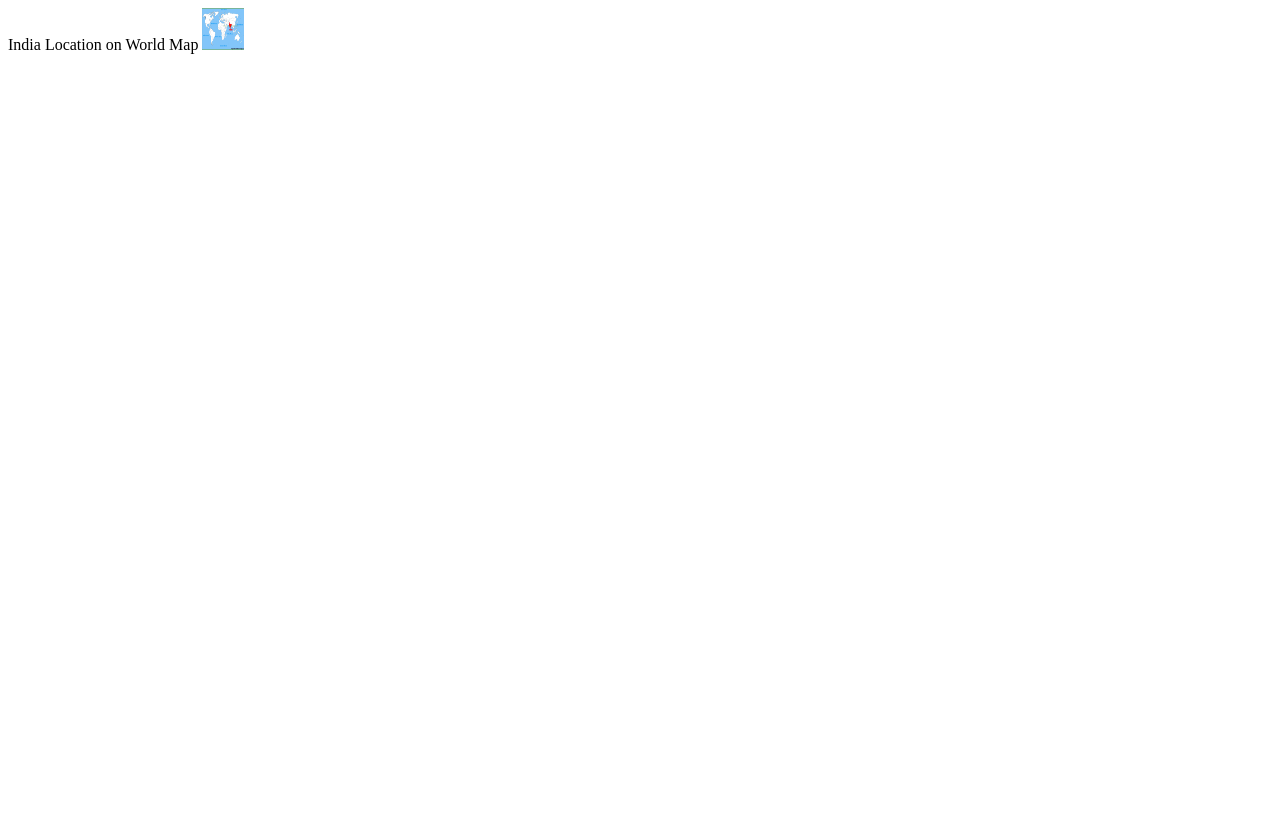
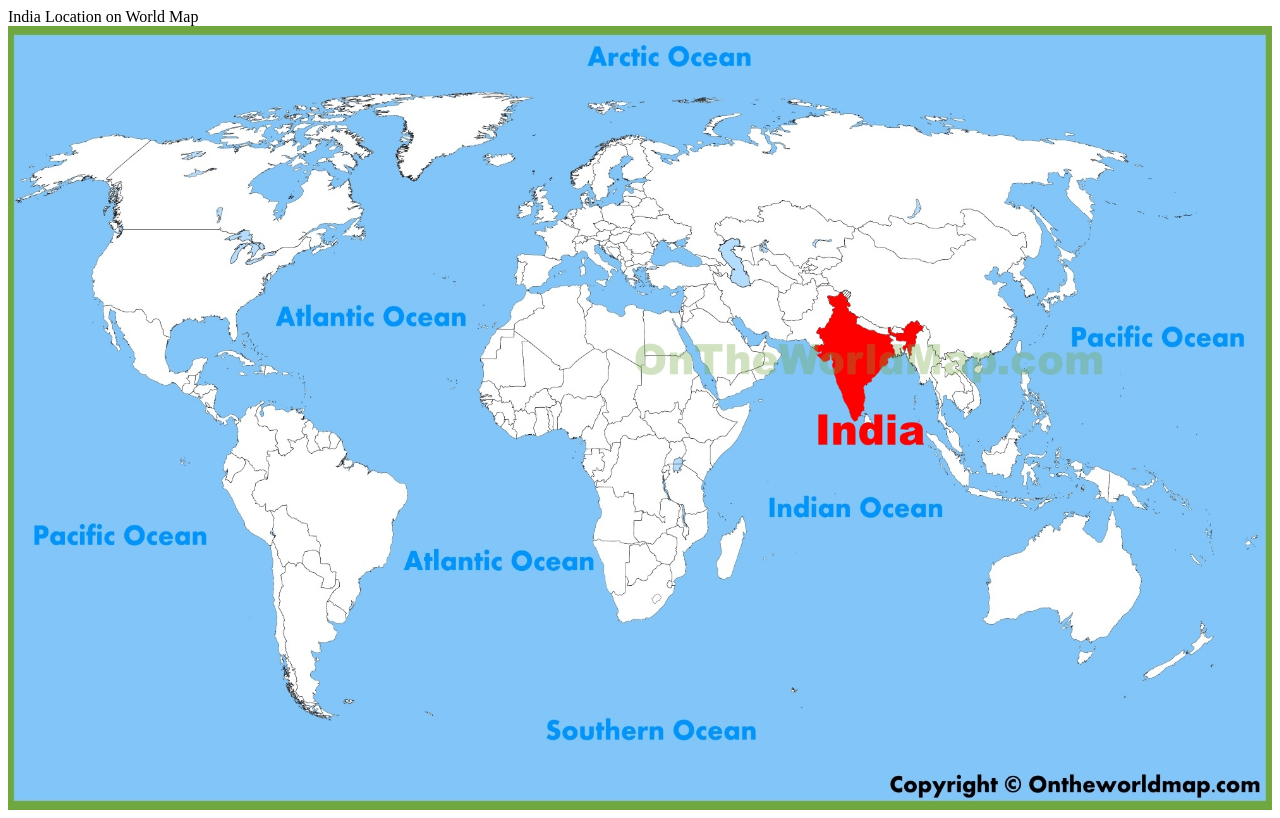
Before and after one commit to learnbyseven/indexpage, a plain HTML site: page index.html in a window 1280 px wide. Drawn offline with Linux system fonts and the light colour scheme.

Commit message:
Update index.html

```diff
--- a/index.html
+++ b/index.html
@@ -2,6 +2,6 @@
 <html>
 <head>India Location on World Map</head>
 <body>
-<img src="india-location-map.jpg" title="India" alt="INDIA" height="42" width="42">
+<img src="india-location-map.jpg" title="India" alt="INDIA" height="100%" width="100%">
 </body>
 </html>
```
